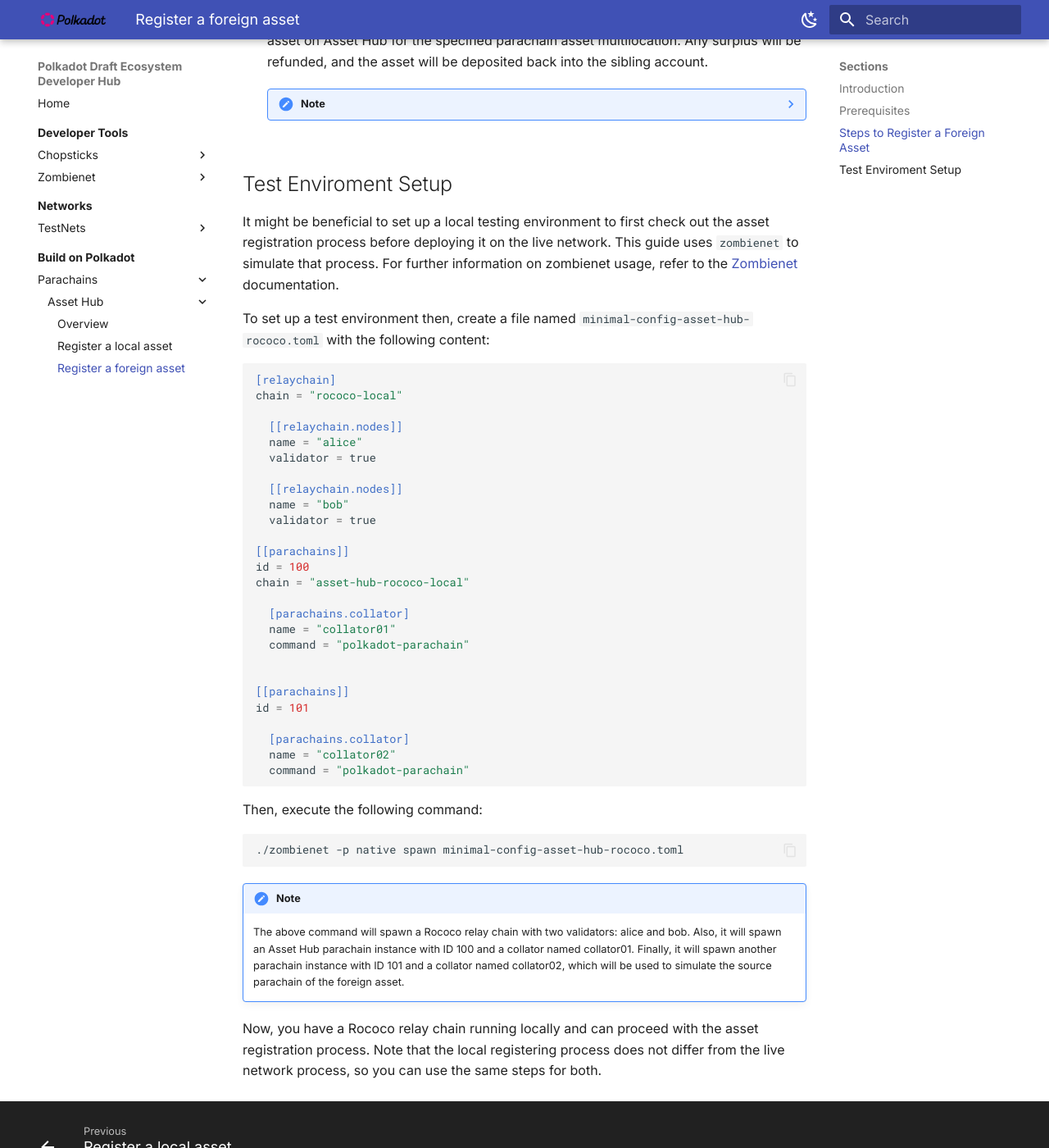
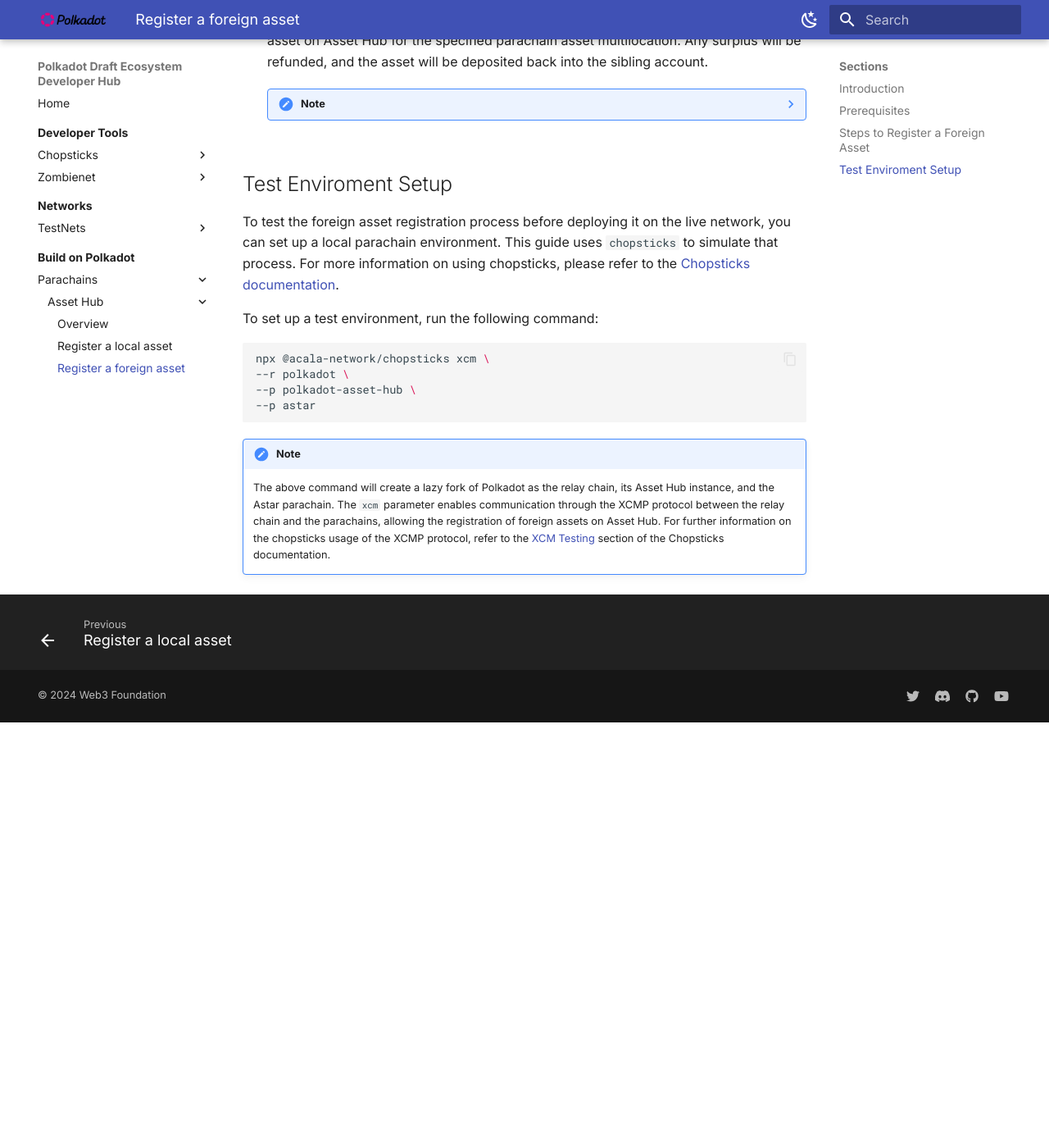
Before and after one commit to papermoonio/polkadot-ecosystem-docs-draft, an MkDocs documentation site: the page built from docs/build-on-polkadot/parachains/asset-hub/register-a-foreign-asset.md, in a window 1280 px wide and 1400 px high, scrolled down 5167 px. Shown: the whole window at 82% size. Built offline with MkDocs 1.6.1 and Material for MkDocs 9.7.7, drawn with Linux system fonts in a browser that asks for light colours; after the commit the page ends 6048 px from its top, so only the background shows below that.

Commit message:
fix: re-creating the test environment setup section

````diff
--- a/docs/build-on-polkadot/parachains/asset-hub/register-a-foreign-asset.md
+++ b/docs/build-on-polkadot/parachains/asset-hub/register-a-foreign-asset.md
@@ -82,46 +82,15 @@
 
 ## Test Enviroment Setup
 
-It might be beneficial to set up a local testing environment to first check out the asset registration process before deploying it on the live network. This guide uses `zombienet` to simulate that process. For further information on zombienet usage, refer to the [Zombienet](../../../dev-tools/zombienet/overview.md){target=\_blank} documentation.
+To test the foreign asset registration process before deploying it on the live network, you can set up a local parachain environment. This guide uses `chopsticks` to simulate that process. For more information on using chopsticks, please refer to the [Chopsticks documentation](../../../dev-tools/chopsticks/overview.md){target=_blank}.
 
-To set up a test environment then, create a file named `minimal-config-asset-hub-rococo.toml` with the following content:
-
-```toml
-[relaychain]
-chain = "rococo-local"
-
-  [[relaychain.nodes]]
-  name = "alice"
-  validator = true
-
-  [[relaychain.nodes]]
-  name = "bob"
-  validator = true
-
-[[parachains]]
-id = 100
-chain = "asset-hub-rococo-local"
-
-  [parachains.collator]
-  name = "collator01"
-  command = "polkadot-parachain"
-
-
-[[parachains]]
-id = 101
-
-  [parachains.collator]
-  name = "collator02"
-  command = "polkadot-parachain"
-```
-
-Then, execute the following command:
+To set up a test environment, run the following command:
 
 ```bash
-./zombienet -p native spawn minimal-config-asset-hub-rococo.toml
+npx @acala-network/chopsticks xcm \
+--r polkadot \
+--p polkadot-asset-hub \
+--p astar
 ```
-
-!!!note
-    The above command will spawn a Rococo relay chain with two validators: alice and bob. Also, it will spawn an Asset Hub parachain instance with ID 100 and a collator named collator01. Finally, it will spawn another parachain instance with ID 101 and a collator named collator02, which will be used to simulate the source parachain of the foreign asset.
-
-Now, you have a Rococo relay chain running locally and can proceed with the asset registration process. Note that the local registering process does not differ from the live network process, so you can use the same steps for both.
+!!! note
+    The above command will create a lazy fork of Polkadot as the relay chain, its Asset Hub instance, and the Astar parachain. The `xcm` parameter enables communication through the XCMP protocol between the relay chain and the parachains, allowing the registration of foreign assets on Asset Hub. For further information on the chopsticks usage of the XCMP protocol, refer to the [XCM Testing](../../../dev-tools/chopsticks/overview.md#xcm-testing){target=_blank} section of the Chopsticks documentation.
````
